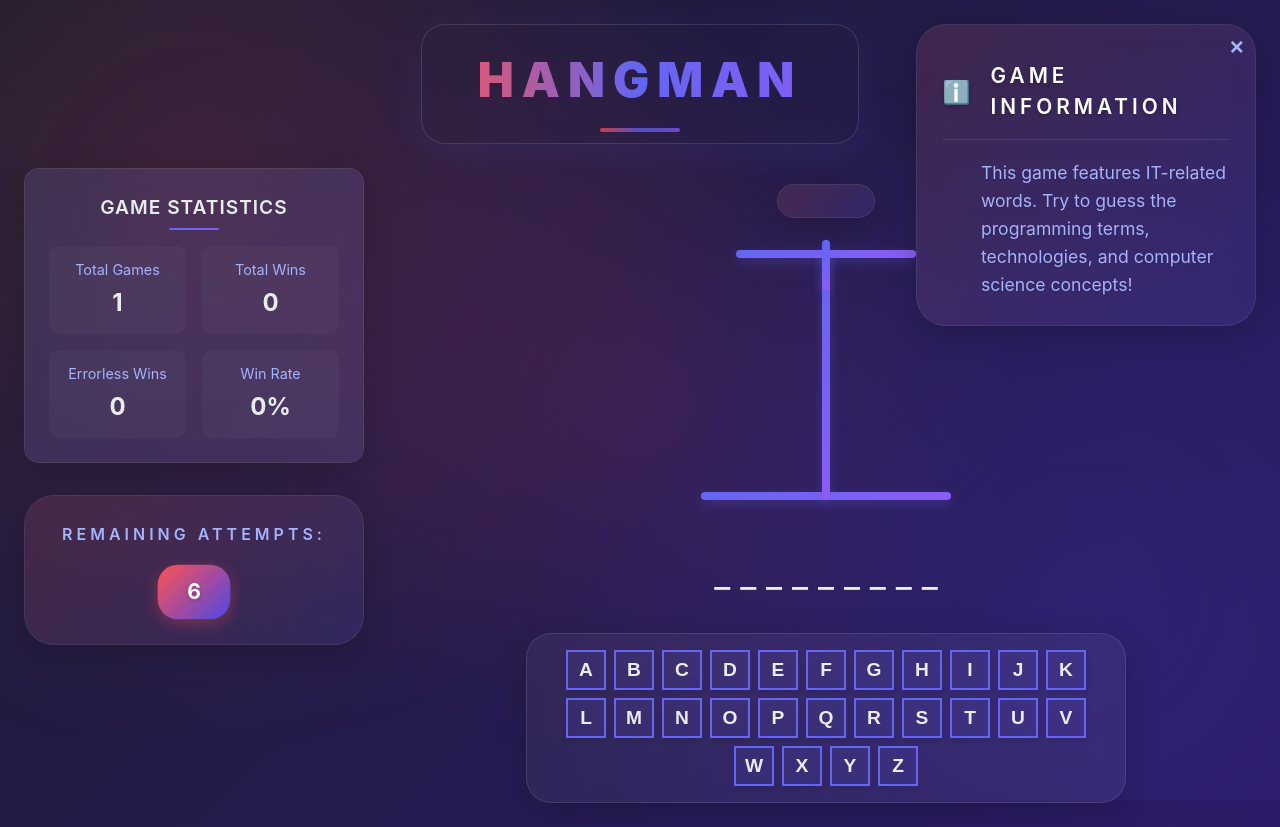
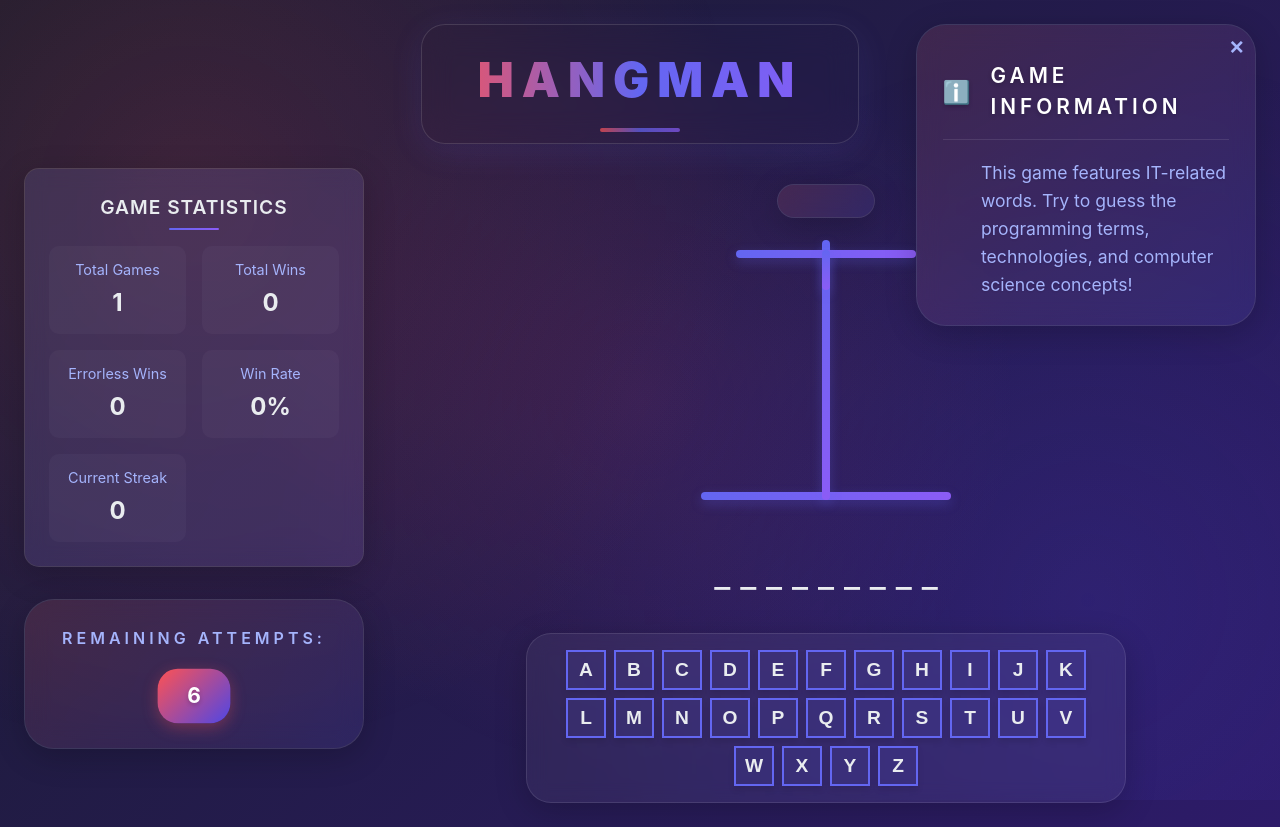
Before and after one commit to irinaholler/Hangman-Game, a React (Vite) app: page / in a window 1280 px wide. Built offline with nearby package versions, Linux system fonts and the light colour scheme.

Commit message:
Improve the statistic

```diff
--- a/src/App.tsx
+++ b/src/App.tsx
@@ -25,6 +25,7 @@ function App() {
   const [totalWins, setTotalWins] = useState(0);
   const [totalGames, setTotalGames] = useState(0);
   const [bestStreak, setBestStreak] = useState(0);
+  const [perfectWins, setPerfectWins] = useState(0);
 
   useEffect(() => {
     startNewGame();
@@ -98,6 +99,9 @@ function App() {
       status: "won",
     });
     setTotalWins((prev) => prev + 1);
+    if (gameState.remainingAttempts === MAX_ATTEMPTS) {
+      setPerfectWins((prev) => prev + 1);
+    }
     setStreak((prev) => {
       const newStreak = prev + 1;
       if (newStreak > bestStreak) {
@@ -134,6 +138,7 @@ function App() {
             streak={streak}
             totalWins={totalWins}
             totalGames={totalGames}
+            perfectWins={perfectWins}
           />
           {gameState.status === "playing" && (
             <div className={styles.attemptsContainer}>
--- a/src/components/Statistics.tsx
+++ b/src/components/Statistics.tsx
@@ -1,16 +1,17 @@
 import styles from "./Statistics.module.css";
-import { useState } from "react";
 
 interface StatisticsProps {
   perfectWins: number;
   totalWins: number;
   totalGames: number;
+  streak: number;
 }
 
 const Statistics = ({
   perfectWins,
   totalWins,
   totalGames,
+  streak,
 }: StatisticsProps) => {
   const winRate =
     totalGames > 0 ? Math.round((totalWins / totalGames) * 100) : 0;
@@ -35,6 +36,10 @@ const Statistics = ({
           <span className={styles.statLabel}>Win Rate</span>
           <span className={styles.statValue}>{winRate}%</span>
         </div>
+        <div className={styles.statItem}>
+          <span className={styles.statLabel}>Current Streak</span>
+          <span className={styles.statValue}>{streak}</span>
+        </div>
       </div>
     </div>
   );
```
